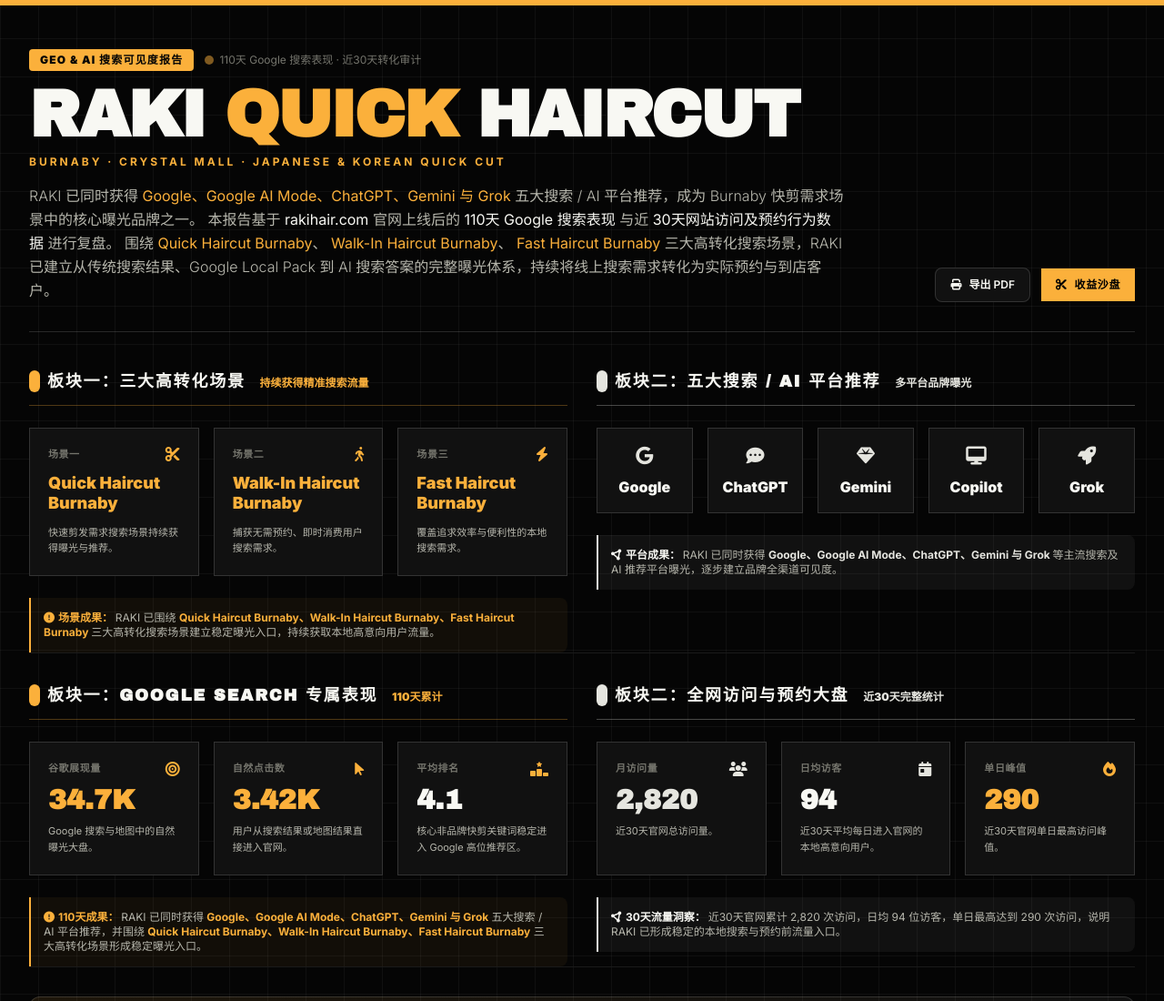
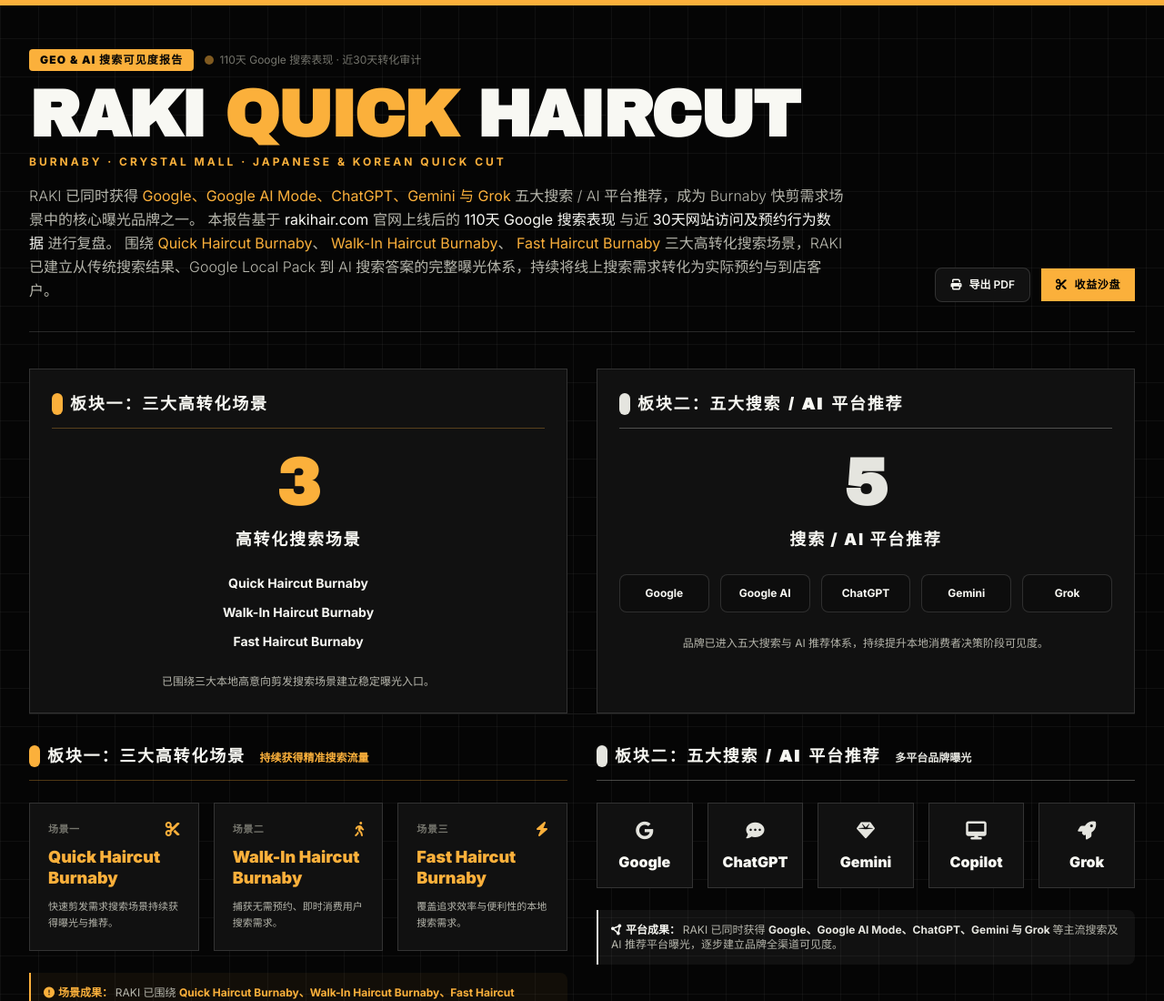
Before and after one commit to alovepeace19/raki-geo-report, a plain HTML site: page index.html in a window 1280 px wide. Shown: the top 1100 px of the page at 91% size. Drawn offline with nearby package versions, Linux system fonts and the light colour scheme.

Commit message:
Update index.html

```diff
--- a/index.html
+++ b/index.html
@@ -138,6 +138,68 @@
     </a>
   </div>
 </header>
+
+<section class="grid grid-cols-1 lg:grid-cols-2 gap-8 mb-8">
+
+  <!-- 板块一 -->
+  <div class="bg-brandPanel rounded-xl border border-brandLine p-6 text-center card-hover transition-all">
+    <div class="flex items-center gap-2 border-b border-brandYellow/30 pb-3 mb-6 text-left">
+      <span class="w-3 h-6 bg-brandYellow rounded-full"></span>
+      <h2 class="text-lg font-black tracking-widest text-brandWhite uppercase font-display">
+        板块一：三大高转化场景
+      </h2>
+    </div>
+
+    <div class="text-7xl font-black text-brandYellow font-display leading-none">
+      3
+    </div>
+
+    <div class="mt-3 text-lg font-black text-brandWhite tracking-widest uppercase">
+      高转化搜索场景
+    </div>
+
+    <div class="mt-6 space-y-3 text-sm font-bold text-brandWhite">
+      <div>Quick Haircut Burnaby</div>
+      <div>Walk-In Haircut Burnaby</div>
+      <div>Fast Haircut Burnaby</div>
+    </div>
+
+    <p class="text-xs text-brandMuted mt-6 leading-relaxed">
+      已围绕三大本地高意向剪发搜索场景建立稳定曝光入口。
+    </p>
+  </div>
+
+  <!-- 板块二 -->
+  <div class="bg-brandPanel rounded-xl border border-brandLine p-6 text-center card-hover transition-all">
+    <div class="flex items-center gap-2 border-b border-brandSilver/30 pb-3 mb-6 text-left">
+      <span class="w-3 h-6 bg-brandSilver rounded-full"></span>
+      <h2 class="text-lg font-black tracking-widest text-brandWhite uppercase font-display">
+        板块二：五大搜索 / AI 平台推荐
+      </h2>
+    </div>
+
+    <div class="text-7xl font-black text-brandSilver font-display leading-none">
+      5
+    </div>
+
+    <div class="mt-3 text-lg font-black text-brandWhite tracking-widest uppercase">
+      搜索 / AI 平台推荐
+    </div>
+
+    <div class="mt-6 grid grid-cols-2 sm:grid-cols-5 gap-3 text-xs font-bold text-brandWhite">
+      <div class="bg-black/20 border border-brandLine rounded-lg p-3">Google</div>
+      <div class="bg-black/20 border border-brandLine rounded-lg p-3">Google AI</div>
+      <div class="bg-black/20 border border-brandLine rounded-lg p-3">ChatGPT</div>
+      <div class="bg-black/20 border border-brandLine rounded-lg p-3">Gemini</div>
+      <div class="bg-black/20 border border-brandLine rounded-lg p-3">Grok</div>
+    </div>
+
+    <p class="text-xs text-brandMuted mt-6 leading-relaxed">
+      品牌已进入五大搜索与 AI 推荐体系，持续提升本地消费者决策阶段可见度。
+    </p>
+  </div>
+
+</section>
 
 <section class="grid grid-cols-1 lg:grid-cols-2 gap-8 mb-8">
 
```
